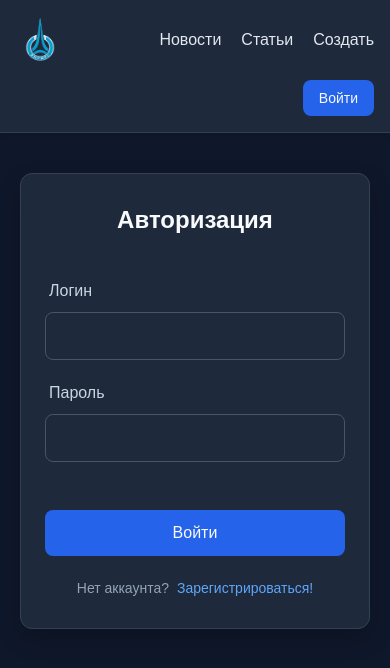
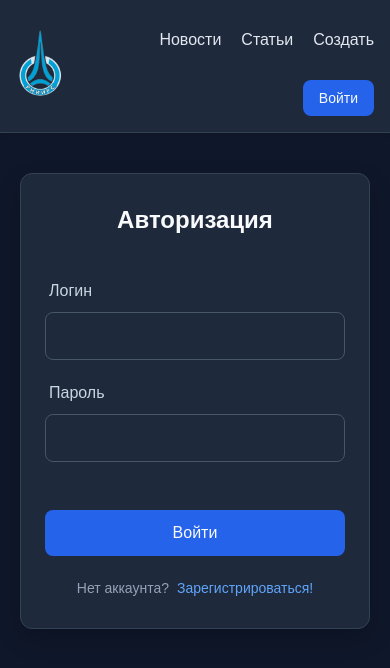
Before and after one commit to SidereaH/SciTechFront, a React (Vite) app: page /signin in a window 390 px wide. Shown: the top 668 px of the page. Built offline with nearby package versions, Linux system fonts and the light colour scheme.

Commit message:
fix header logo on mobile

```diff
--- a/src/components/header/Header.module.css
+++ b/src/components/header/Header.module.css
@@ -139,4 +139,7 @@ header {
 		width: 100%;
 		justify-content: flex-end;
 	}
+	.logo img {
+		height: 200%;
+	}
 }
```
